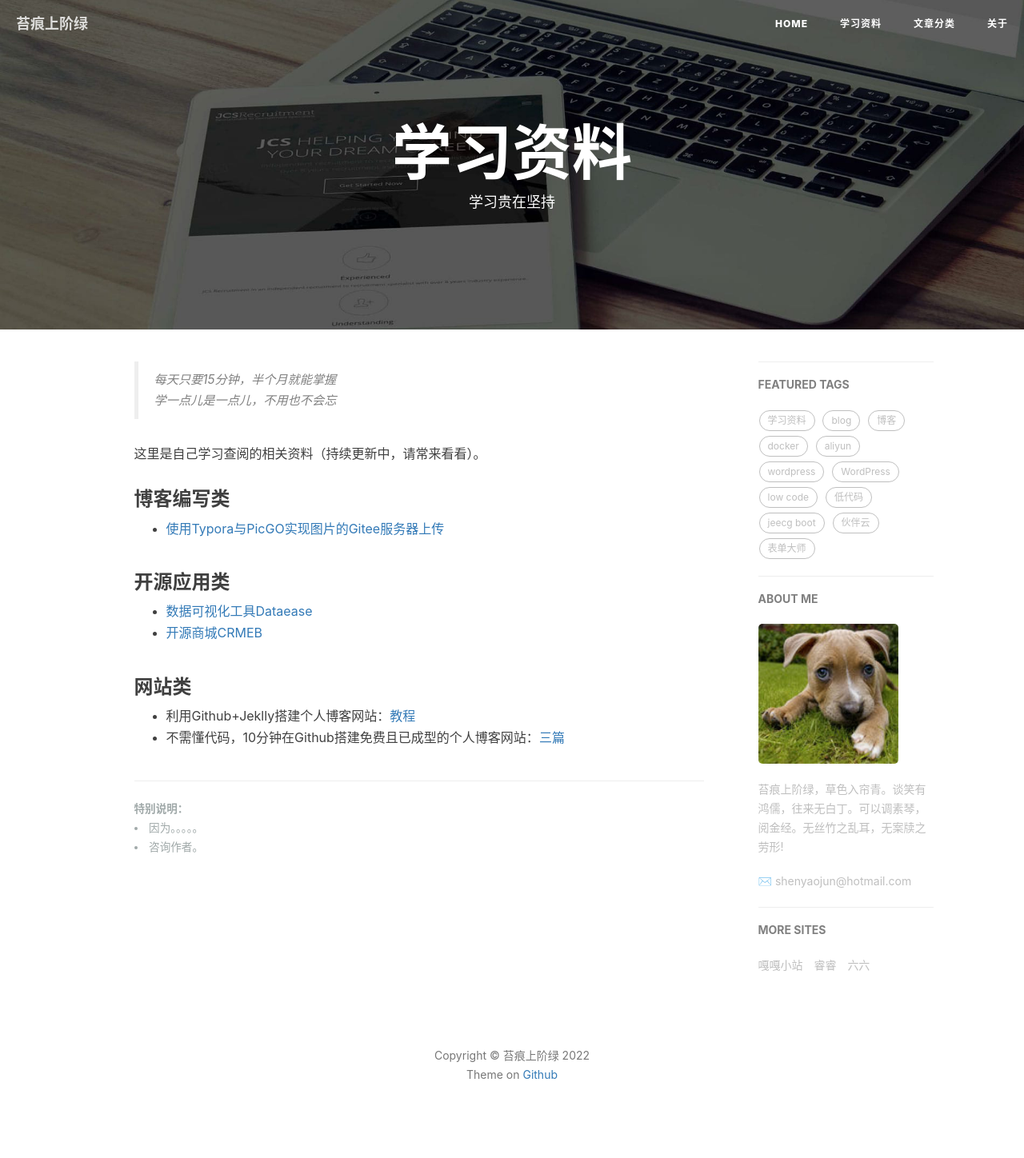
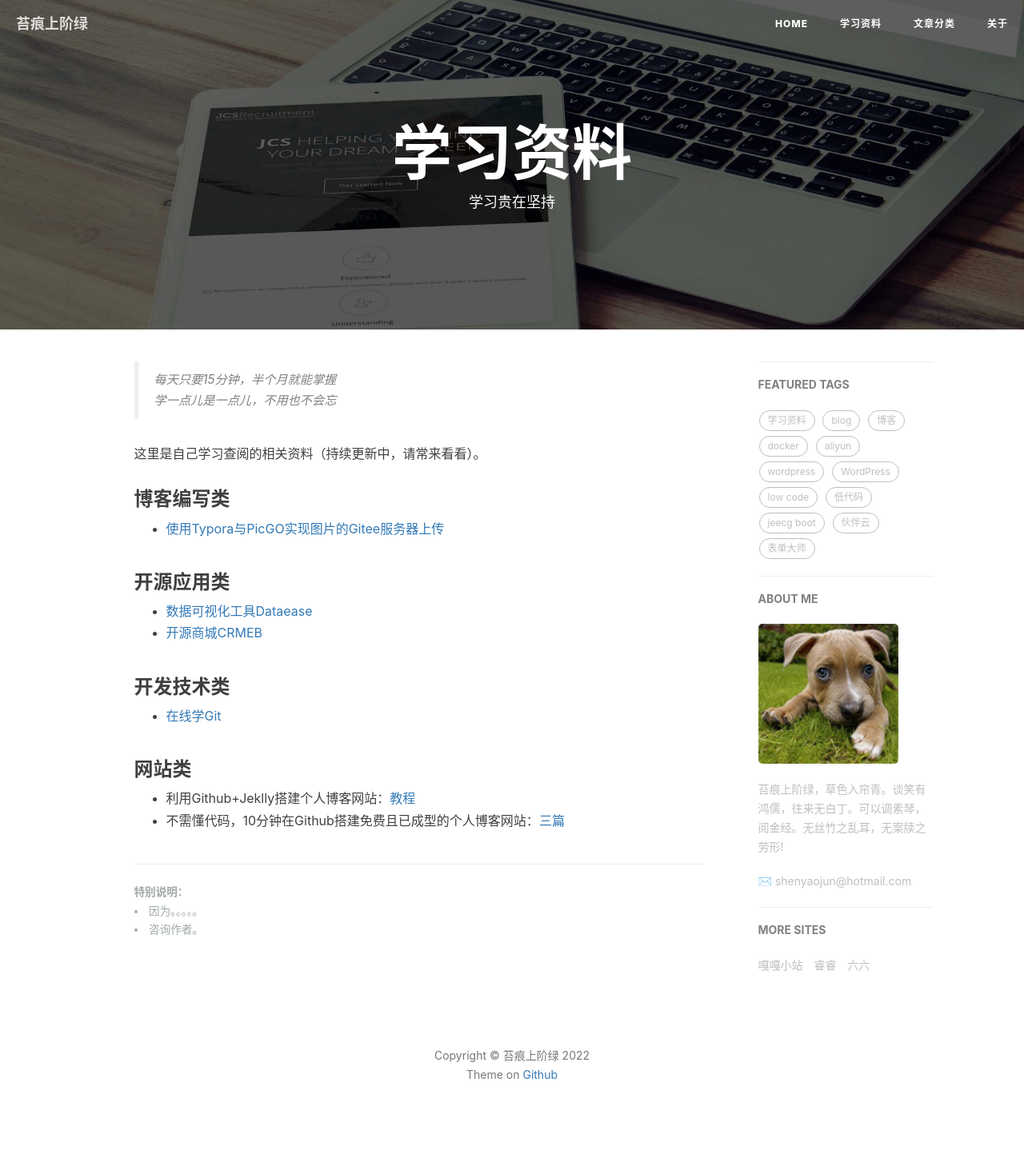
Before and after one commit to shenyaojun/shenyaojun.github.io, a Jekyll site: the page built from 1-resources.html, in a window 1280 px wide. Shown: the whole page at 80% size. Built offline with Jekyll 4.4.1, drawn with Linux system fonts in a browser that asks for light colours; nearby versions of some CDN libraries; comment, search, counter and statistics services are not loaded.

Commit message:
update 学习资料

```diff
--- a/1-resources.html
+++ b/1-resources.html
@@ -34,6 +34,12 @@ header-img: "img/post-bg-rwd.jpg"
 <ul>
 <li><a href="https://mp.weixin.qq.com/s/RxexoojM4Egnzz4O2cmw3Q">数据可视化工具Dataease</a></li>
 <li><a href="https://gitee.com/ZhongBangKeJi">开源商城CRMEB</a></li>
+</ul>
+
+<h3 id="toc_2">开发技术类</h3>
+
+<ul>
+<li><a href="https://codechina_dev.gitcode.host/learn-git-branching/?locale=zh_CN">在线学Git</a></li>
 </ul>
 
 
```
